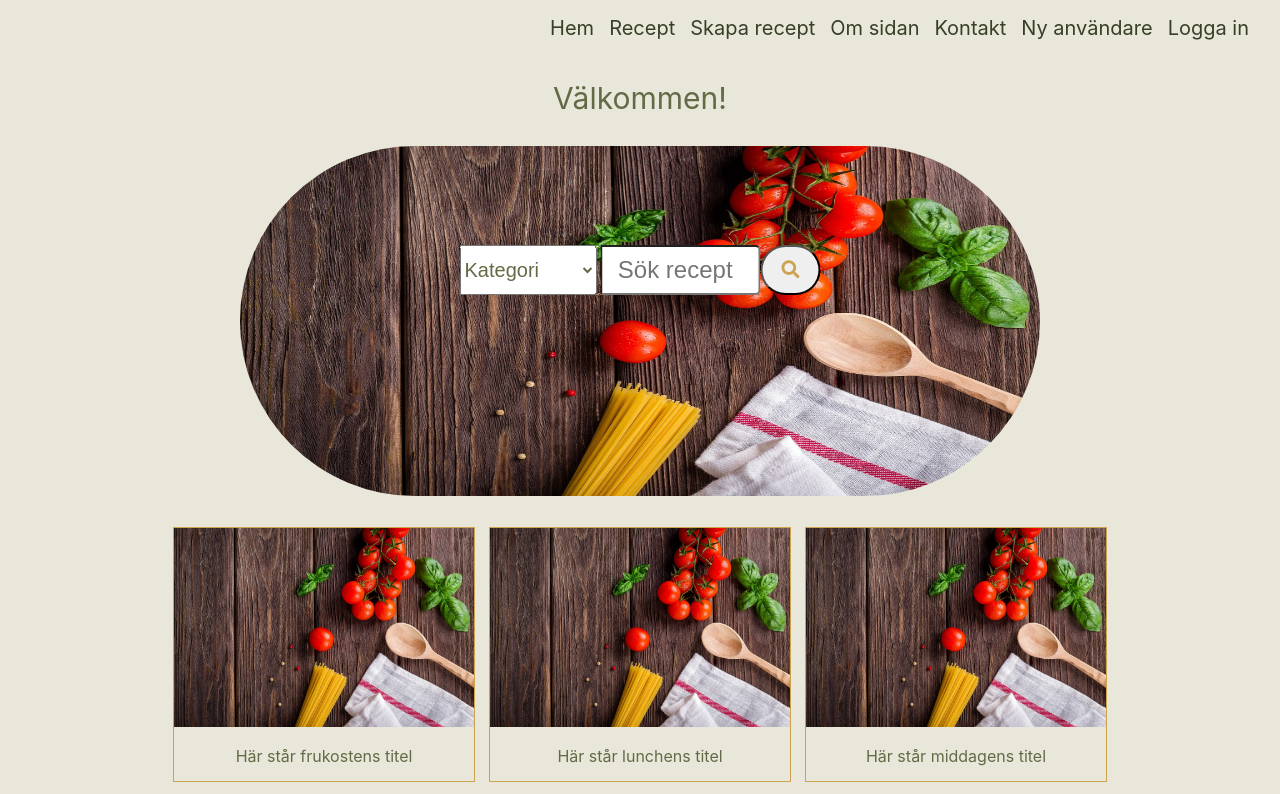
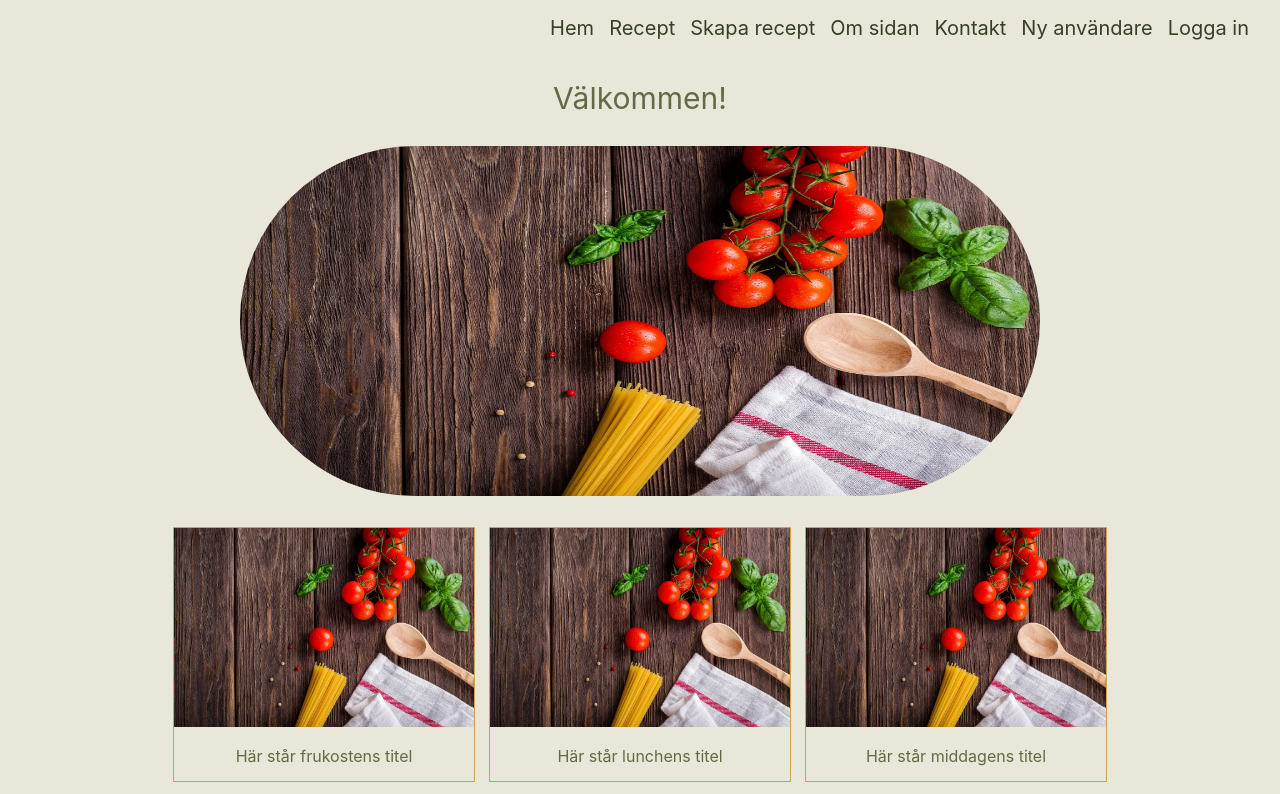
Before and after one commit to codesis/mern_project, a React (Create React App) app in the folder client/: page / in a window 1280 px wide. Shown: the top 794 px of the page. Built offline with nearby package versions, Linux system fonts and the light colour scheme.

Commit message:
Added link to each recipe on recipes page

```diff
--- a/client/src/components/home/home.js
+++ b/client/src/components/home/home.js
@@ -10,21 +10,6 @@ export default class Index extends Component {
             <p className="welc">Välkommen!</p>
                <div className="header">
                    <img src={header} alt="header" style={{width:800, borderRadius: 400/2 }}/>
-                   <form className="search">
-                     <div className="input-select">
-                     <select data-trigger="" name="kategori">
-                     <option placeholder="">Kategori</option>
-                     <option>Frukost</option>
-                     <option>Lunch</option>
-                     <option>Middag</option>
-                     <option>Dessert</option>
-                     <option>Barnfavoriter</option>
-                     <option>Special</option>
-                   </select>
-                     </div>
-                     <input type="search" placeholder="  Sök recept"></input>
-                     <button className="btn-search" type="submit" style={{borderRadius: 200/2}}><i className="fas fa-search"></i></button>
-                     </form>
                 </div>
                 <br/>
                 <div className="gallery">
--- a/client/src/components/recipes/allrecipes.js
+++ b/client/src/components/recipes/allrecipes.js
@@ -1,6 +1,7 @@
 import React, { Component } from 'react'
 import axios from 'axios'
 import './allrecipes.css'
+import { Link } from 'react-router-dom'
 import FilterResults from 'react-filter-search'
 
 export default class RecipesList extends Component {
@@ -24,12 +25,6 @@ export default class RecipesList extends Component {
         })
     }
 
-    // recipeList() {
-    //     return this.state.recipes.map((recipe) => {
-    //         return <Recipe recipe={recipe} key={recipe._id} />
-    //     })
-    // }
-
     handleChange = event => {
         const { value } = event.target
         this.setState({value})
@@ -52,9 +47,11 @@ export default class RecipesList extends Component {
                 <div>
                 {results.map(el => (
                     <div className="gallery">
-                    <img src={el.recipe_image} alt="receptbild" width="600" height="400"></img>
+                    <Link to={"/recept/"+el._id} className="nav-link">
+                    <img src={el.recipe_image} alt="receptbild" width="600" height="400" />
                     <div className="r-titel">{el.recipe_title}</div>
                     <div className="r-cat">{el.recipe_cat}</div>
+                    </Link>
                   </div>
                 ))}
                 </div>
```
